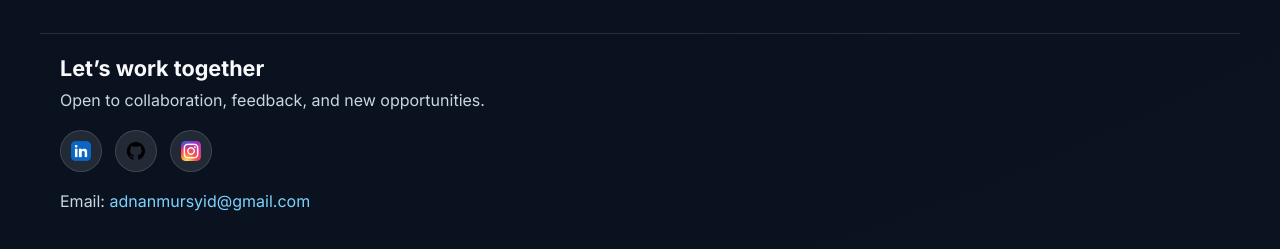
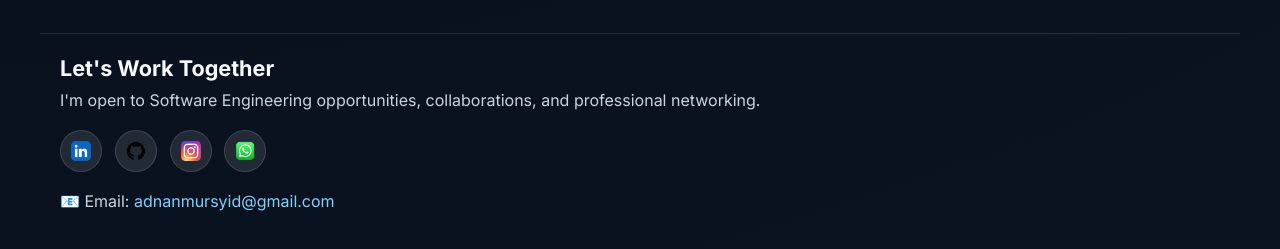
Before and after one commit to Coder2026/Portofolio, a website: page public/index.html in a window 1280 px wide. Shown: the part 2385-2634 px from the top of the page. Drawn offline with Linux system fonts and the light colour scheme.

Commit message:
update footer

```diff
--- a/public/index.html
+++ b/public/index.html
@@ -121,7 +121,7 @@
                     <p class="lead">I’m Adnan Mursyid, a software engineering graduate with experience in backend development, RESTful APIs, and practical product delivery. My background spans enterprise application development, backend systems, and real-world problem solving.</p>
                     <div class="hero-actions">
                         <a href="portofolio.html" class="btn btn-primary">See my portfolio</a>
-                        <a href="mailto:adnanmursyid@gmail.com" class="btn btn-secondary">Let’s connect</a>
+                        <a href="#contact" class="btn btn-secondary">Contact Me</a>
                     </div>
                 </div>
                 <div class="panel">
@@ -265,18 +265,54 @@
         </section>
     </main>
 
-    <footer>
-        <div class="container">
-            <h2 class="section-title">Let’s work together</h2>
-            <p class="section-copy">Open to collaboration, feedback, and new opportunities.</p>
-            <div class="social-links">
-                <a href="https://www.linkedin.com/in/adnan-mursyid" target="_blank" class="social-link" aria-label="LinkedIn"><img src="./image/linkedin.png" alt="LinkedIn"></a>
-                <a href="https://github.com/Coder2026" target="_blank" class="social-link" aria-label="GitHub"><img src="./image/github.png" alt="GitHub"></a>
-                <a href="https://www.instagram.com/adnanmrsyid" target="_blank" class="social-link" aria-label="Instagram"><img src="./image/ig.png" alt="Instagram"></a>
-            </div>
-            <p style="margin-top: 1rem; color: #cbd5e1;">Email: <a href="mailto:adnanmursyid@gmail.com" style="color: #7dd3fc;">adnanmursyid@gmail.com</a></p>
+  <footer id="contact">
+    <div class="container">
+        <h2 class="section-title">Let's Work Together</h2>
+
+        <p class="section-copy">
+            I'm open to Software Engineering opportunities,
+            collaborations, and professional networking.
+        </p>
+
+        <div class="social-links">
+            <a href="https://www.linkedin.com/in/adnan-mursyid"
+               target="_blank"
+               class="social-link"
+               aria-label="LinkedIn">
+                <img src="./image/linkedin.png" alt="LinkedIn">
+            </a>
+
+            <a href="https://github.com/Coder2026"
+               target="_blank"
+               class="social-link"
+               aria-label="GitHub">
+                <img src="./image/github.png" alt="GitHub">
+            </a>
+
+            <a href="https://www.instagram.com/adnanmrsyid"
+               target="_blank"
+               class="social-link"
+               aria-label="Instagram">
+                <img src="./image/ig.png" alt="Instagram">
+            </a>
+
+            <a href="https://wa.me/6282217135529"
+               target="_blank"
+               class="social-link"
+               aria-label="WhatsApp">
+                <img src="./image/whatsapp.png" alt="WhatsApp">
+            </a>
         </div>
-    </footer>
+
+        <p style="margin-top:1rem;color:#cbd5e1;">
+            📧 Email:
+            <a href="mailto:adnanmursyid@gmail.com"
+               style="color:#7dd3fc;">
+                adnanmursyid@gmail.com
+            </a>
+        </p>
+    </div>
+</footer>
 
     <script src="./js/script.js"></script>
 </body>
```
Also changed, not shown: public/image/whatsapp.png (added).
